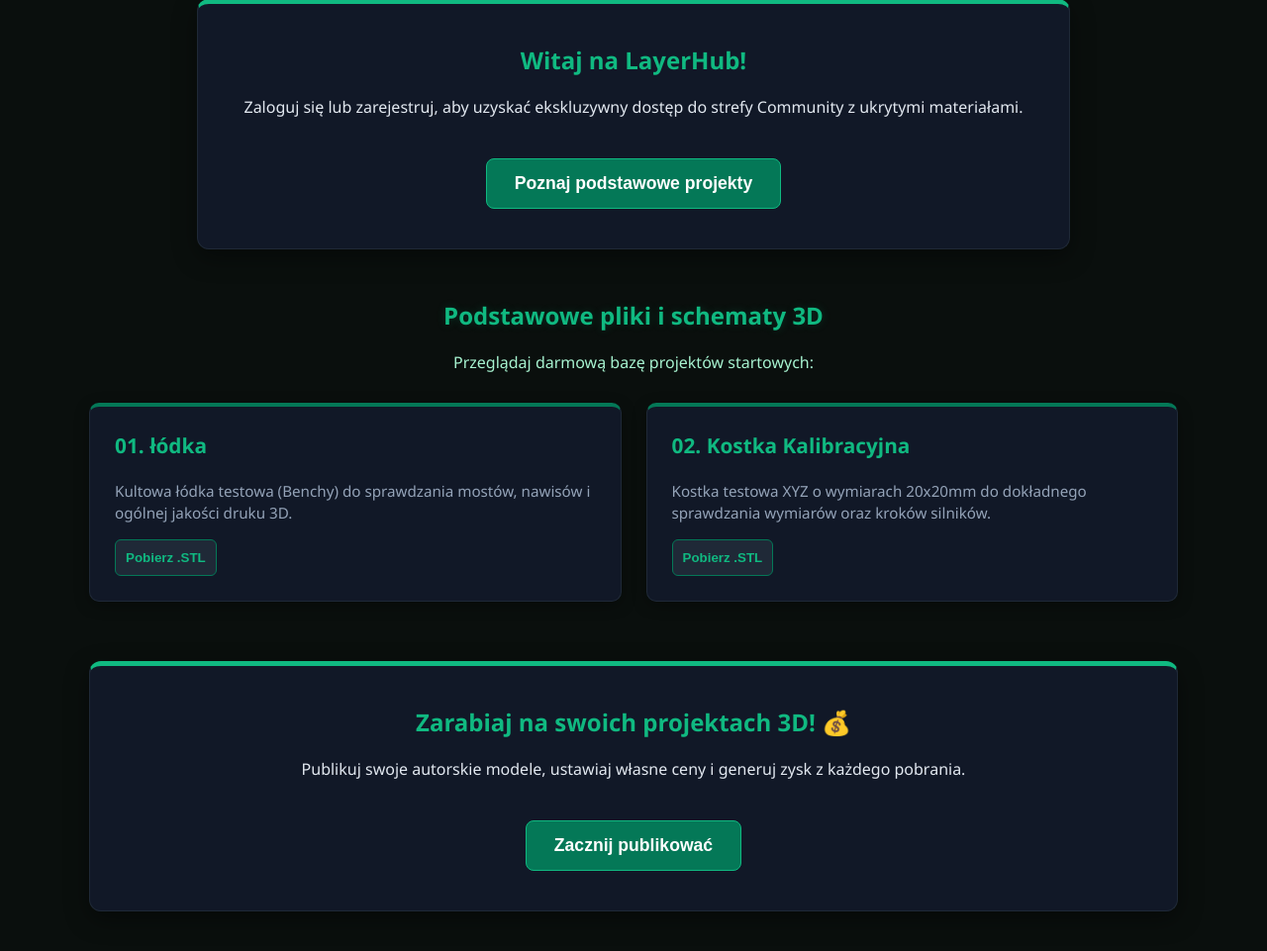
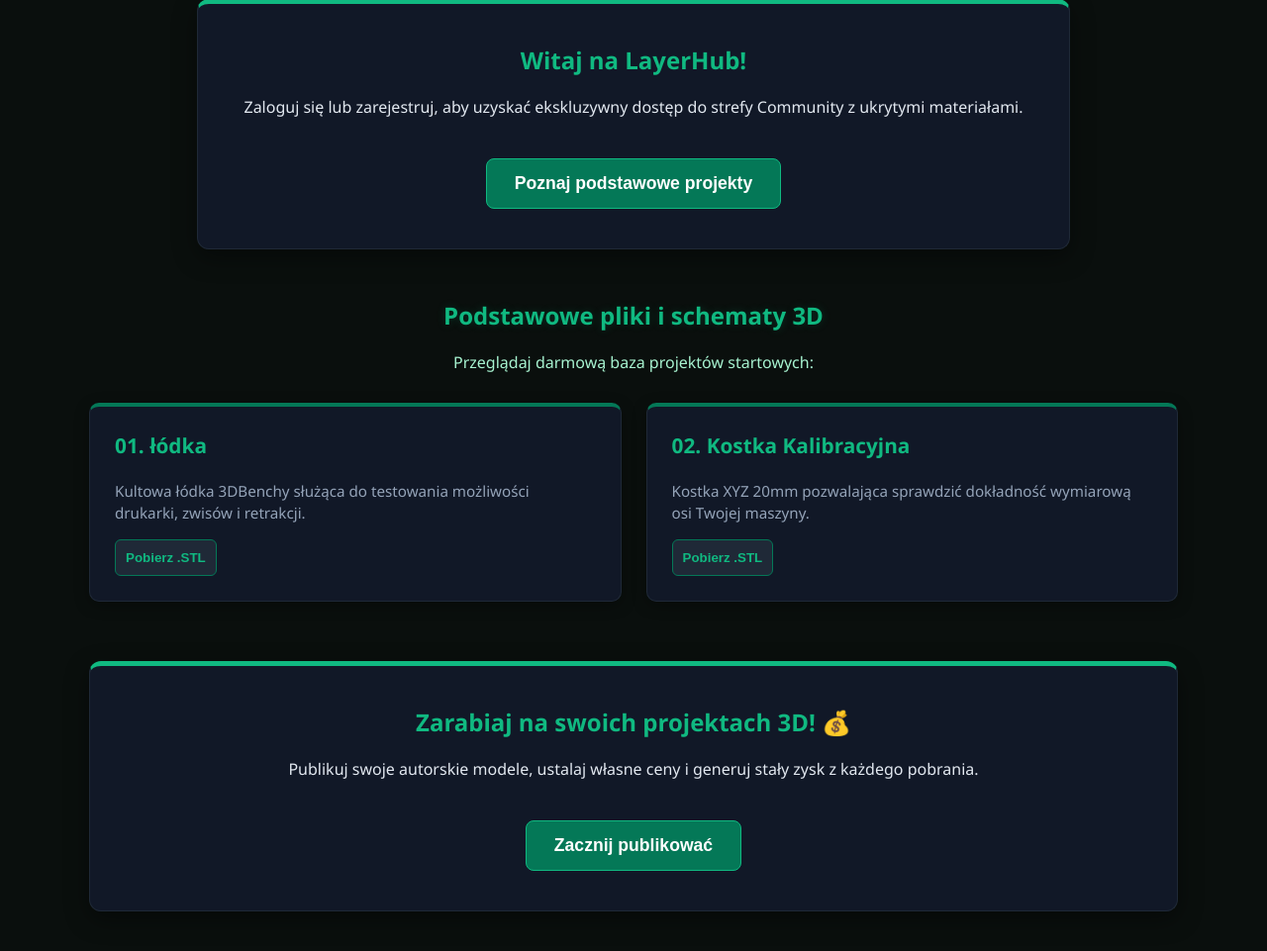
Before and after one commit to slayereqgaming-gif/layerhub, a Flask app: page / in a window 1280 px wide. Shown: the part 231-1192 px from the top of the page at 99% size. Run offline with Flask 3, Linux system fonts and the light colour scheme.

Commit message:
Update index.html

```diff
--- a/templates/index.html
+++ b/templates/index.html
@@ -231,28 +231,25 @@
         </div>
 
         <h2 id="projekty" class="projects-heading">Podstawowe pliki i schematy 3D</h2>
-        <p style="color: #a7f3d0; margin-bottom: 30px;">Przeglądaj darmową bazę projektów startowych:</p>
+        <p style="color: #a7f3d0; margin-bottom: 30px;">Przeglądaj darmową baza projektów startowych:</p>
 
         <div class="projects-grid">
-            <!-- PROJEKT 1: ŁÓDKA -->
             <div class="project-card">
                 <h3>01. łódka</h3>
-                <p>Kultowa łódka testowa (Benchy) do sprawdzania mostów, nawisów i ogólnej jakości druku 3D.</p>
+                <p>Kultowa łódka 3DBenchy służąca do testowania możliwości drukarki, zwisów i retrakcji.</p>
                 <button class="download-btn" onclick="openModal('loginModal')">Pobierz .STL</button>
             </div>
-
-            <!-- PROJEKT 2: KOSTKA KALIBRACYJNA -->
             <div class="project-card">
                 <h3>02. Kostka Kalibracyjna</h3>
-                <p>Kostka testowa XYZ o wymiarach 20x20mm do dokładnego sprawdzania wymiarów oraz kroków silników.</p>
+                <p>Kostka XYZ 20mm pozwalająca sprawdzić dokładność wymiarową osi Twojej maszyny.</p>
                 <button class="download-btn" onclick="openModal('loginModal')">Pobierz .STL</button>
             </div>
         </div>
 
-        <!-- SEKCJA ZARABIANIA -->
+        <!-- SEKCJA ZARABIANIA NA SAMYM DOLE KONTENERA -->
         <div class="earn-section">
             <h2 style="color: #10b981; margin-top: 0;">Zarabiaj na swoich projektach 3D! 💰</h2>
-            <p>Publikuj swoje autorskie modele, ustawiaj własne ceny i generuj zysk z każdego pobrania.</p>
+            <p>Publikuj swoje autorskie modele, ustalaj własne ceny i generuj stały zysk z każdego pobrania.</p>
             <button class="explore-btn" onclick="openModal('signUpModal')">Zacznij publikować</button>
         </div>
     </div>
@@ -261,20 +258,21 @@
     <div id="loginModal" class="modal">
         <div class="modal-content">
             <span class="close-btn" onclick="closeModal('loginModal')">&times;</span>
-            <h2 style="color: #10b981; margin-top: 0; margin-bottom: 25px;">Logowanie</h2>
+            <h2 style="color: #10b981; margin-top: 0;">Zaloguj się</h2>
             <form action="/login" method="POST">
                 <div class="form-group">
-                    <label>Twój Nickname:</label>
+                    <label>Nickname:</label>
                     <input type="text" name="nickname" required>
                 </div>
                 <div class="form-group">
                     <label>Hasło:</label>
                     <input type="password" name="password" required>
                 </div>
-                <button type="submit" class="submit-btn submit-login">Zaloguj się</button>
+                <button type="submit" class="submit-btn submit-login">Zaloguj</button>
             </form>
         </div>
     </div>
 
     <!-- MODAL REJESTRACJI -->
     <div id="signUpModal" class="modal">
+        <div class="modal-content">
```
